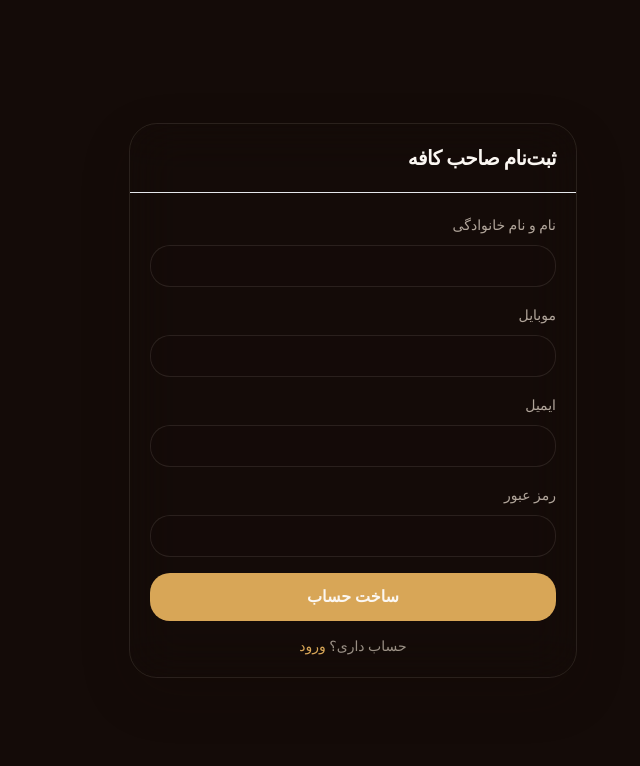
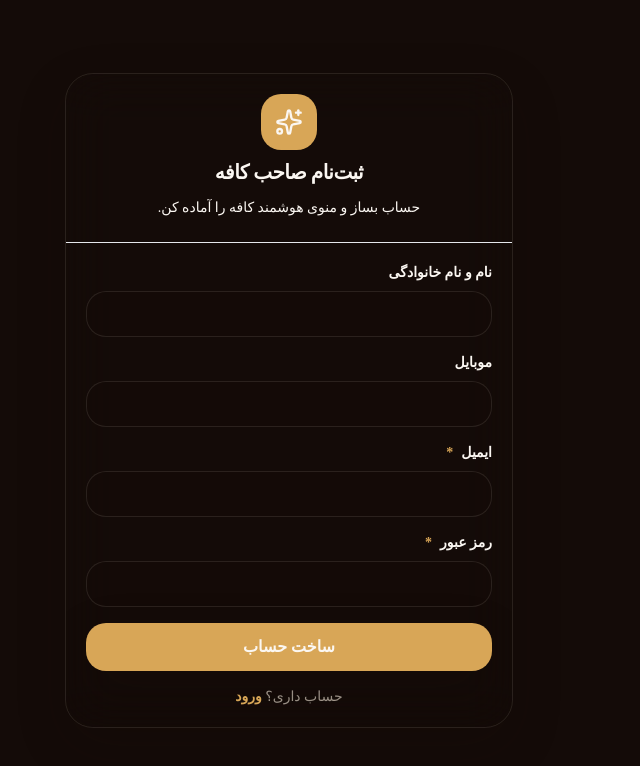
Before and after one commit to hamed665/salmon-cafe, a Next.js app: page /register in a window 1280 px wide. Shown: the top 766 px of the page, without its empty margins (390-1030 px from the left). Built offline with nearby package versions, Linux system fonts and the light colour scheme; no server answers.

Commit message:
phase8: polish register page

```diff
--- a/app/(auth)/register/page.tsx
+++ b/app/(auth)/register/page.tsx
@@ -1,5 +1,7 @@
 import Link from "next/link";
+import { Sparkles } from "lucide-react";
 import { Card, CardContent, CardHeader, CardTitle } from "@/components/ui/card";
+import { InputField } from "@/components/ui/form-field";
 import { registerAction } from "@/lib/auth/actions";
 
 const errorMessages: Record<string, string> = {
@@ -7,43 +9,27 @@ const errorMessages: Record<string, string> = {
   email_exists: "این ایمیل قبلاً ثبت شده است."
 };
 
-export default async function RegisterPage({
-  searchParams
-}: {
-  searchParams?: Promise<{ error?: string }>;
-}) {
+export default async function RegisterPage({ searchParams }: { searchParams?: Promise<{ error?: string }> }) {
   const params = await searchParams;
   const error = params?.error ? errorMessages[params.error] : null;
 
   return (
-    <main className="flex min-h-screen items-center justify-center bg-coffee-900 px-5 text-coffee-50">
-      <Card className="w-full max-w-md">
-        <CardHeader>
-          <CardTitle>ثبت‌نام صاحب کافه</CardTitle>
+    <main className="flex min-h-screen items-center justify-center bg-coffee-900 px-5 py-10 text-coffee-50">
+      <Card className="w-full max-w-md overflow-hidden">
+        <CardHeader className="text-center">
+          <div className="mx-auto flex h-14 w-14 items-center justify-center rounded-2xl bg-gold-400 text-coffee-950"><Sparkles className="h-7 w-7" /></div>
+          <CardTitle className="mt-4">ثبت‌نام صاحب کافه</CardTitle>
+          <p className="text-sm leading-7 text-coffee-100/58">حساب بساز و منوی هوشمند کافه را آماده کن.</p>
         </CardHeader>
         <CardContent>
           <form action={registerAction} className="space-y-4">
             {error ? <div className="rounded-2xl border border-red-400/20 bg-red-500/10 px-4 py-3 text-sm text-red-100">{error}</div> : null}
-            <label className="block space-y-2">
-              <span className="text-sm text-coffee-100/70">نام و نام خانوادگی</span>
-              <input name="fullName" className="w-full rounded-2xl border-coffee-100/10 bg-coffee-900/50 text-coffee-50" />
-            </label>
-            <label className="block space-y-2">
-              <span className="text-sm text-coffee-100/70">موبایل</span>
-              <input name="mobile" className="w-full rounded-2xl border-coffee-100/10 bg-coffee-900/50 text-coffee-50" />
-            </label>
-            <label className="block space-y-2">
-              <span className="text-sm text-coffee-100/70">ایمیل</span>
-              <input name="email" type="email" required className="w-full rounded-2xl border-coffee-100/10 bg-coffee-900/50 text-coffee-50" />
-            </label>
-            <label className="block space-y-2">
-              <span className="text-sm text-coffee-100/70">رمز عبور</span>
-              <input name="password" type="password" required minLength={8} className="w-full rounded-2xl border-coffee-100/10 bg-coffee-900/50 text-coffee-50" />
-            </label>
-            <button className="w-full rounded-2xl bg-gold-400 px-5 py-3 font-black text-coffee-950">ساخت حساب</button>
-            <p className="text-center text-sm text-coffee-100/60">
-              حساب داری؟ <Link href="/login" className="text-gold-400">ورود</Link>
-            </p>
+            <InputField label="نام و نام خانوادگی" name="fullName" />
+            <InputField label="موبایل" name="mobile" dir="ltr" />
+            <InputField label="ایمیل" name="email" type="email" required dir="ltr" />
+            <InputField label="رمز عبور" name="password" type="password" required minLength={8} />
+            <button className="w-full rounded-2xl bg-gold-400 px-5 py-3 font-black text-coffee-950 shadow-soft transition hover:-translate-y-0.5">ساخت حساب</button>
+            <p className="text-center text-sm text-coffee-100/60">حساب داری؟ <Link href="/login" className="font-bold text-gold-400">ورود</Link></p>
           </form>
         </CardContent>
       </Card>
```
